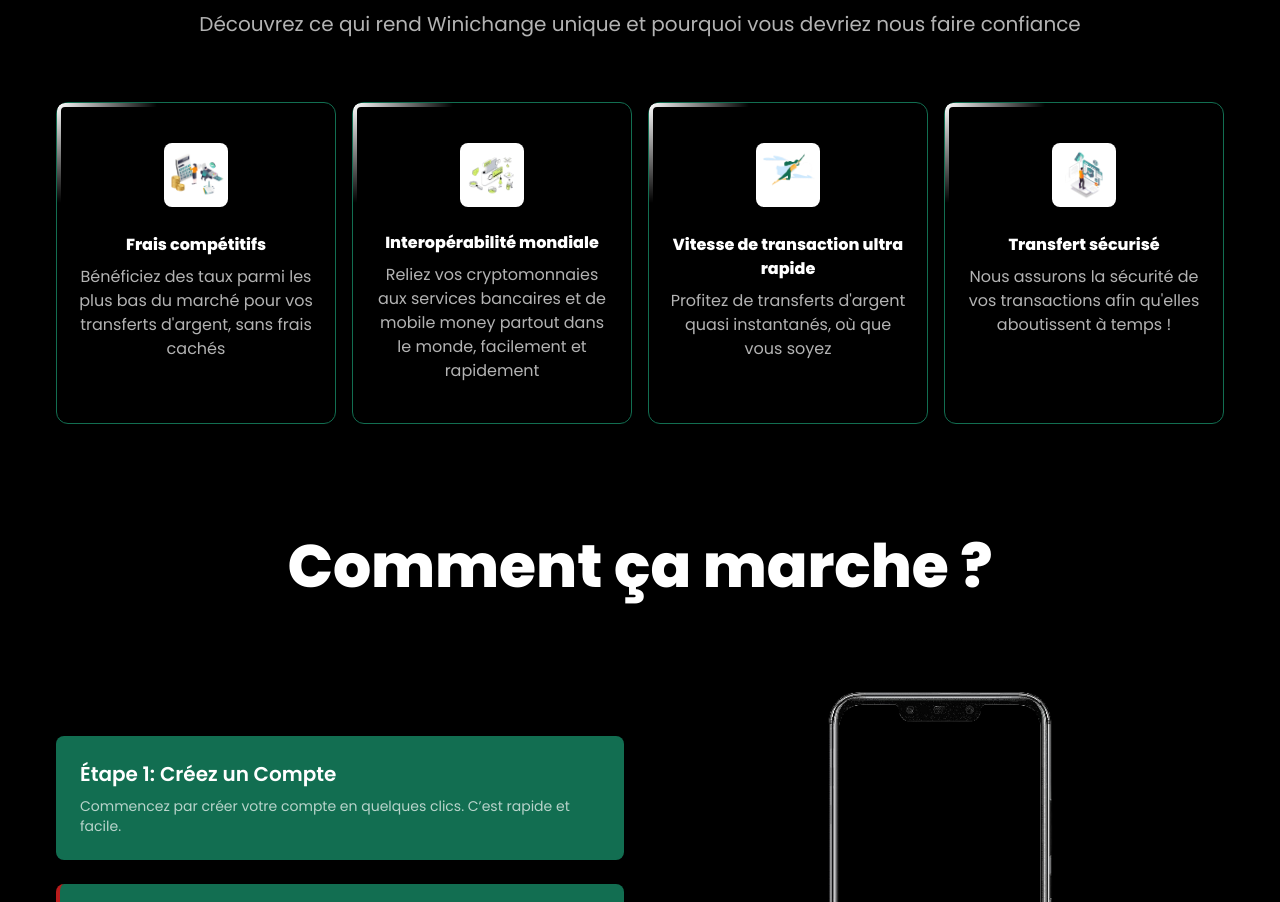
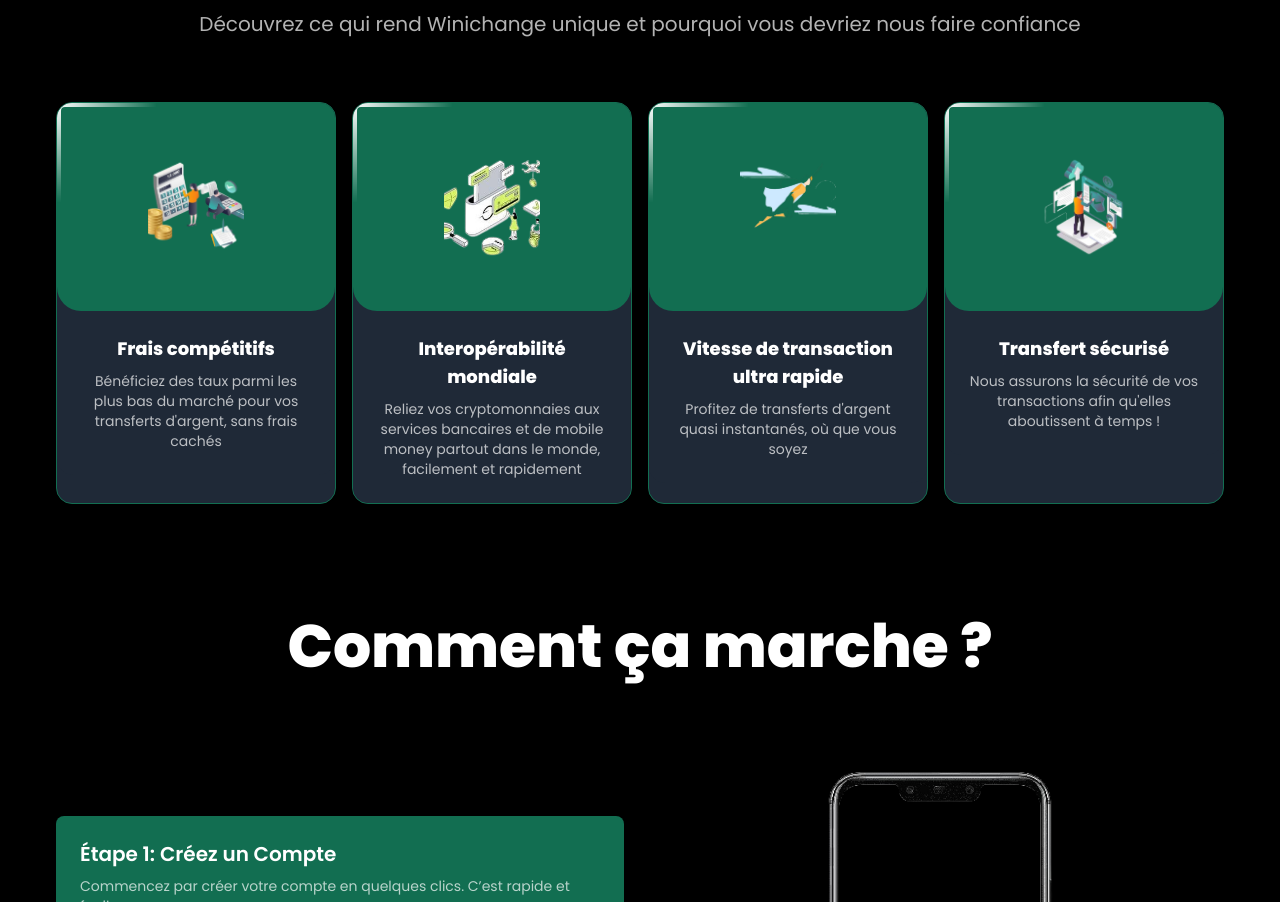
Before and after one commit to YVNNVLEX/WiniChange-Projet-Try, a Next.js app in the folder my-app/: page / in a window 1280 px wide. Shown: the part 1202-2104 px from the top of the page. Built offline with nearby package versions, Linux system fonts and the light colour scheme.

Commit message:
Updated Feature.tsx

```diff
--- a/my-app/src/app/components/Feature.tsx
+++ b/my-app/src/app/components/Feature.tsx
@@ -1,7 +1,7 @@
 'use client'
 
 import { useEffect, useRef } from "react";
-import { motion, useMotionTemplate, useMotionValue, animate } from 'framer-motion'
+import { motion, useMotionTemplate, useMotionValue, animate } from 'framer-motion';
 import Image from "next/image";
 
 export const Feature = ({ title, description, icon: Icon }: { title: string; description: string; icon: any }) => {
@@ -18,7 +18,6 @@ export const Feature = ({ title, description, icon: Icon }: { title: string; des
             offsetY.set(e.y - borderRect.y);
         };
 
-        // Si l'utilisateur est sur un appareil mobile, on lance une animation automatique
         const isMobile = window.innerWidth <= 768;
         if (isMobile) {
             const controlsX = animate(offsetX, [0, 100, 200, 300, 400], { repeat: Infinity, repeatType: "reverse", duration: 5 });
@@ -38,7 +37,7 @@ export const Feature = ({ title, description, icon: Icon }: { title: string; des
 
     return (
         <div key={title}
-         className="border border-[#126e51] px-5 py-10 text-center rounded-xl sm:flex-1 relative"
+            className="border border-[#126e51] text-center rounded-2xl sm:flex-1 relative overflow-hidden bg-gray-800"
         >
             <motion.div
                 className="absolute inset-0 border-4 border-white rounded-lg"
@@ -49,13 +48,23 @@ export const Feature = ({ title, description, icon: Icon }: { title: string; des
                 ref={border}
             >
             </motion.div>
-            <div className="inline-flex h-16 w-16 bg-white text-black justify-center items-center rounded-lg">
-              <Image src={Icon.src} alt={title} className="feature-icon" width={100} height={100} priority/>
+            <div className="bg-[#126e51] flex justify-center items-center py-8 md:py-12 rounded-b-3xl">
+                <div className="relative h-28 w-24 rounded-full">
+                    <Image
+                        src={Icon.src}
+                        alt={title}
+                        className="w-full h-full object-cover rounded-lg"
+                        layout="fill"
+                        priority
+                    />
+                </div>
             </div>
-            <h3 className="mt-6 font-bold">{title}</h3>
-            <div className="max-w-xl mx-auto">
-                <p className="mt-2 text-white/70">{description}</p>
+            <div className="bg-gray-800 p-6 rounded-b-2xl">
+                <h3 className="text-lg font-bold text-white">{title}</h3>
+                <div className="max-w-xl mx-auto text-sm">
+                    <p className="mt-2 text-white/70">{description}</p>
+                </div>
             </div>
         </div>
     );
-}
+};
--- a/my-app/src/app/sections/Features.tsx
+++ b/my-app/src/app/sections/Features.tsx
@@ -1,35 +1,11 @@
 'use client'
 
-import Interoperabilite from '@/app/assets/Features/interoperabilite.webp'
-import FraisCompetif from '@/app/assets/Features/fraisCompetitif.webp'
-import Securise from '@/app/assets/Features/securise.webp'
-import Vitesse from '@/app/assets/Features/vitesse.webp'
+import { features } from '@/constants/features'
 import { Feature } from '../components/Feature'
 
 
 export const Features = () => {
-    const features = [
-        {
-            title: 'Frais compétitifs',
-            description: "Bénéficiez des taux parmi les plus bas du marché pour vos transferts d'argent, sans frais cachés",
-            icon: FraisCompetif
-        },
-        {
-            title: 'Interopérabilité mondiale',
-            description: "Reliez vos cryptomonnaies aux services bancaires et de mobile money partout dans le monde, facilement et rapidement",
-            icon: Interoperabilite
-        },
-        {
-            title: 'Vitesse de transaction ultra rapide',
-            description: "Profitez de transferts d'argent quasi instantanés, où que vous soyez",
-            icon: Vitesse
-        },
-        {
-            title: 'Transfert sécurisé',
-            description: "Nous assurons la sécurité de vos transactions afin qu'elles aboutissent à temps !",
-            icon: Securise
-        },
-    ];
+
 
     return (
         <div className="bg-black text-white py-[20px] sm:py-16">
--- /dev/null
+++ b/my-app/src/constants/features.ts
@@ -0,0 +1,27 @@
+import Interoperabilite from '@/app/assets/Features/interoperabilite.webp'
+import FraisCompetif from '@/app/assets/Features/fraisCompetitif.webp'
+import Securise from '@/app/assets/Features/securise.webp'
+import Vitesse from '@/app/assets/Features/vitesse.webp'
+
+export const features = [
+    {
+        title: 'Frais compétitifs',
+        description: "Bénéficiez des taux parmi les plus bas du marché pour vos transferts d'argent, sans frais cachés",
+        icon: FraisCompetif
+    },
+    {
+        title: 'Interopérabilité mondiale',
+        description: "Reliez vos cryptomonnaies aux services bancaires et de mobile money partout dans le monde, facilement et rapidement",
+        icon: Interoperabilite
+    },
+    {
+        title: 'Vitesse de transaction ultra rapide',
+        description: "Profitez de transferts d'argent quasi instantanés, où que vous soyez",
+        icon: Vitesse
+    },
+    {
+        title: 'Transfert sécurisé',
+        description: "Nous assurons la sécurité de vos transactions afin qu'elles aboutissent à temps !",
+        icon: Securise
+    },
+];
```
